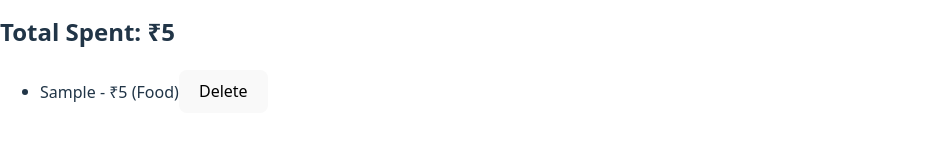
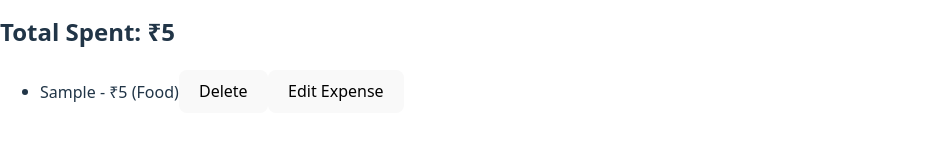
Before and after one commit to Aniket798/wedding-manager, a React (Vite) app: page /expenses in a window 1280 px wide. Both pictures are taken after typing "Sample", "5", "2020-01-15", "Sample" into the empty fields and a click on the button "Add Expense". Shown: the part 439-580 px from the top of the page, without its empty margins (0-944 px from the left). Built offline with nearby package versions, Linux system fonts and the light colour scheme.

Commit message:
Add edit expense  feature with conditional update logic

```diff
--- a/package.json
+++ b/package.json
@@ -11,7 +11,8 @@
   },
   "dependencies": {
     "react": "^19.2.0",
-    "react-dom": "^19.2.0"
+    "react-dom": "^19.2.0",
+    "react-router-dom": "^7.13.0"
   },
   "devDependencies": {
     "@eslint/js": "^9.39.1",
--- a/src/pages/Expenses.jsx
+++ b/src/pages/Expenses.jsx
@@ -9,6 +9,7 @@ function Expenses() {
         date: '',
         notes: ''
     })
+    const [editingId, setEditingId] = useState(null)
 
     const handleChange = (e) => {
         const { name, value } = e.target
@@ -23,16 +24,32 @@ function Expenses() {
             prev.filter(exp => exp.id !== id)
         )
     }
+    const handleEdit = (expense) => {
+        setFormData(expense)
+        setEditingId(expense.id)
+    }
 
     const handleSubmit = (e) => {
         e.preventDefault()
 
-        const newExpense = {
-            id: Date.now(),
-            ...formData,
-            amount: Number(formData.amount)
+        if (editingId) {
+            setExpenses(prev =>
+                prev.map(exp =>
+                    exp.id === editingId
+                        ? { ...exp, ...formData }
+                        : exp
+                )
+            )
+            setEditingId(null)
+        } else {
+            const newExpense = {
+                id: Date.now(),
+                ...formData,
+                amount: Number(formData.amount)
+            }
+            setExpenses(prev => [...prev, newExpense])
         }
-        setExpenses(prev => [...prev, newExpense])
+
         setFormData({
             title: '',
             category: 'Food',
@@ -40,6 +57,7 @@ function Expenses() {
             date: '',
             notes: ''
         })
+
     }
     const totalSpent = expenses.reduce((sum, item) => sum + item.amount, 0)
 
@@ -106,6 +124,9 @@ function Expenses() {
                         <button onClick={() => handleDelete(exp.id)}>
                             Delete
                         </button>
+                        <button onClick={() => handleEdit(exp)}>
+                              {editingId ? "pending update..." : "Edit Expense"}
+                        </button>
                     </li>
                 ))}
             </ul>
```
Also changed, not shown: 1 other file (tests, documents, lock files or other folders).
